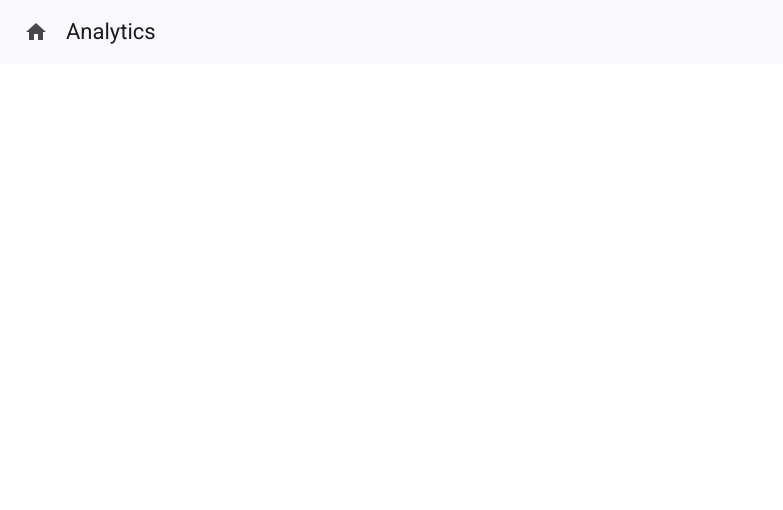
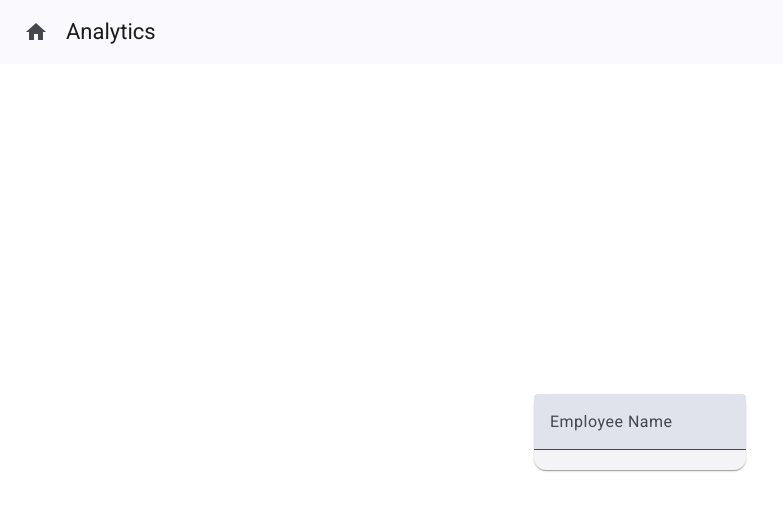
Before and after one commit to kagesite/hr-timesheet, an Angular app: page /timesheet in a window 1280 px wide. Shown: the top 510 px of the page, without its empty margins (0-783 px from the left). Built offline with nearby package versions, Linux system fonts and the light colour scheme.

Commit message:
Completed pt1 reactive form setup

```diff
--- a/src/app/components/timesheet/timesheet.component.html
+++ b/src/app/components/timesheet/timesheet.component.html
@@ -1,5 +1,10 @@
 <div class="main-container">
     <div class="cards">
         <h2 *ngIf="department">{{department.name}}</h2>
+        <mat-card>
+            <mat-form-field>
+                <input matInput [formControl]="employeeNameFC" placeholder="Employee Name" type="text">
+            </mat-form-field>
+        </mat-card>
     </div>
 </div>
--- a/src/app/components/timesheet/timesheet.component.ts
+++ b/src/app/components/timesheet/timesheet.component.ts
@@ -2,6 +2,7 @@
 import { ActivatedRoute } from '@angular/router';
 import { DepartmentsService } from '../../services/departments.service';
 import { Department } from '../../interfaces/department';
+import { FormControl } from '@angular/forms';
 
 @Component({
     selector: 'app-timesheet',
@@ -12,6 +13,7 @@
 export class TimesheetComponent implements OnInit {
     departments: Department[] | undefined;
     department: Department | undefined
+    employeeNameFC = new FormControl('');
 
     constructor(
         private router: ActivatedRoute,
```
Also changed, not shown: src/app/modules/material.module.ts (+11 -2 lines).
